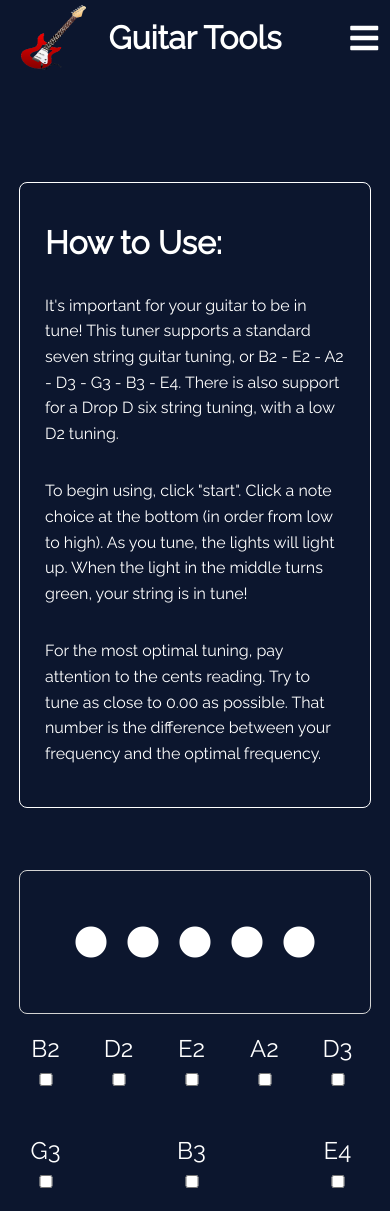
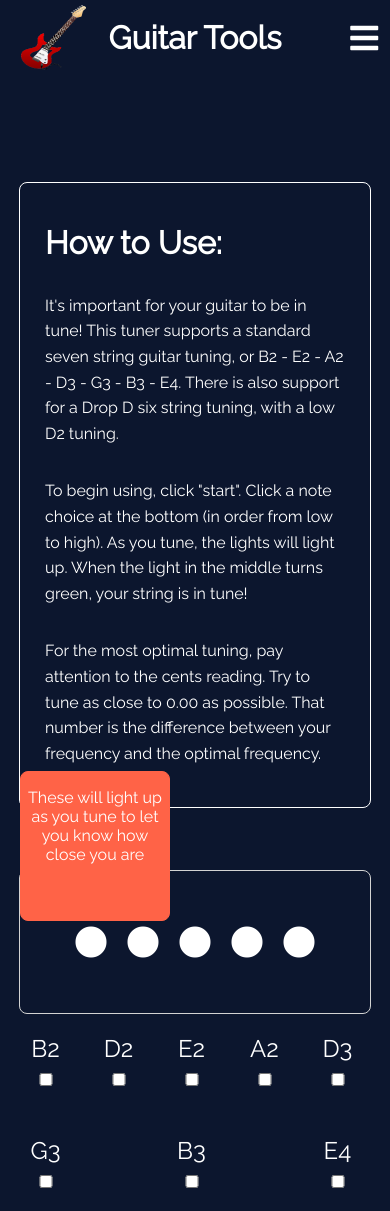
Before and after one commit to JB0925/Guitar-Tools, a React (Create React App) app: page /tuner in a window 390 px wide. Shown: the top 1211 px of the page. Built offline with nearby package versions, Linux system fonts and the light colour scheme.

Commit message:
added popups to Tuner component to help explain what the various aspects of the tuner do.

```diff
--- /dev/null
+++ b/src/CSS/Popup.css
@@ -0,0 +1,42 @@
+.hide {
+  height: 150px;
+  width: 150px;
+  opacity: 0;
+  display: none;
+}
+
+.show1 {
+  height: 150px;
+  width: 150px;
+  display: block;
+  position: absolute;
+  border: 1px solid tomato;
+  text-align: center;
+  border-radius: 8px;
+  top: -100px;
+  left: 0;
+  opacity: 1;
+  background-color: rgba(255, 99, 71, 0.6);
+  color: white;
+}
+
+.show2 {
+  height: 150px;
+  width: 150px;
+  display: block;
+  position: absolute;
+  border: 1px solid tomato;
+  border-radius: 8px;
+  top: 0;
+  right: 0;
+  background-color: rgba(255, 99, 71, 0.7);
+  color: white;
+  opacity: 1;
+}
+
+@media screen and (max-width: 667px) {
+  .show1,
+  .show2 {
+    background-color: rgba(255, 99, 71, 1);
+  }
+}
--- a/src/CSS/Tuner.css
+++ b/src/CSS/Tuner.css
@@ -39,6 +39,7 @@
     display: flex;
     align-items: center;
     justify-content: space-between;
+    position: relative;
 }
 
 .circles i {
--- /dev/null
+++ b/src/Components/Popup.js
@@ -0,0 +1,42 @@
+import React, { useRef, useLayoutEffect } from "react";
+import "../CSS/Popup.css";
+
+export default function Popup({ order, isShowing, updateOrder, message }) {
+  const popupRef = useRef();
+
+  const hidePopup = () => {
+    if (isShowing) {
+
+    }
+
+     updateOrder(actualOrder => actualOrder + 1);
+  };
+
+  useLayoutEffect(() => {
+    const handleDisplay = () => {
+      if (!isShowing) {
+        setTimeout(() => {
+            popupRef.current.style.opacity = "0";
+            popupRef.current.style.transition = "opacity 600ms";
+          },100);
+
+      } else {
+          popupRef.current.className = `show${order}`;
+          popupRef.current.style.display = "block";
+          setTimeout(() => {
+            popupRef.current.style.opacity = "1";
+            popupRef.current.style.transition = "opacity 1000ms";
+          }, 500);
+      }
+    };
+
+    handleDisplay();
+  },[isShowing]);
+
+
+  return (
+    <div className="hide" onClick={hidePopup} ref={popupRef}>
+        <p>{message}</p>
+    </div>
+  );
+};
--- a/src/Components/Tuner.js
+++ b/src/Components/Tuner.js
@@ -1,8 +1,9 @@
-import React from "react";
+import React, { useState } from "react";
 import "../CSS/Tuner.css";
 import useTunerUpdate from "../Hooks/useTunerHook";
 import TunerIndicator from "./TunerIndicators";
 import TunerNoteChoices from "./TunerNoteChoices";
+import Popup from "./Popup";
 
 /** Tuner Component
  *
@@ -62,8 +63,13 @@ const Tuner = () => {
     let [noteName, frequency, initialChoicesState, determineNoteDifference,
         handleClick, changeColor, formatDistanceFromNote, startTuner] = useTunerUpdate();
 
+    const [popupCount, setPopupCount] = useState(1);
+
     const styleObject = changeColor(frequency);
     const percentage = formatDistanceFromNote();
+
+    const message1 = "These will light up as you tune to let you know how close you are";
+    const message2 = "Select one of the choices below to get more information about a specific string as you tune.";
 
     return (
         <div className="parent3">
@@ -90,6 +96,8 @@ const Tuner = () => {
                     <h3>{determineNoteDifference()}</h3>
                 </div>
                 <div className="circles">
+                    <Popup order={1} isShowing={popupCount === 1} updateOrder={setPopupCount} message={message1} />
+                    <Popup order={2} isShowing={popupCount === 2} updateOrder={setPopupCount} message={message2} />
                     <TunerIndicator number={1} frequency={frequency} noteName={noteName} styleObject={styleObject} />
                     <TunerIndicator number={2} frequency={frequency} noteName={noteName} styleObject={styleObject} />
                     <TunerIndicator number={3} frequency={frequency} noteName={noteName} styleObject={styleObject} />
```
